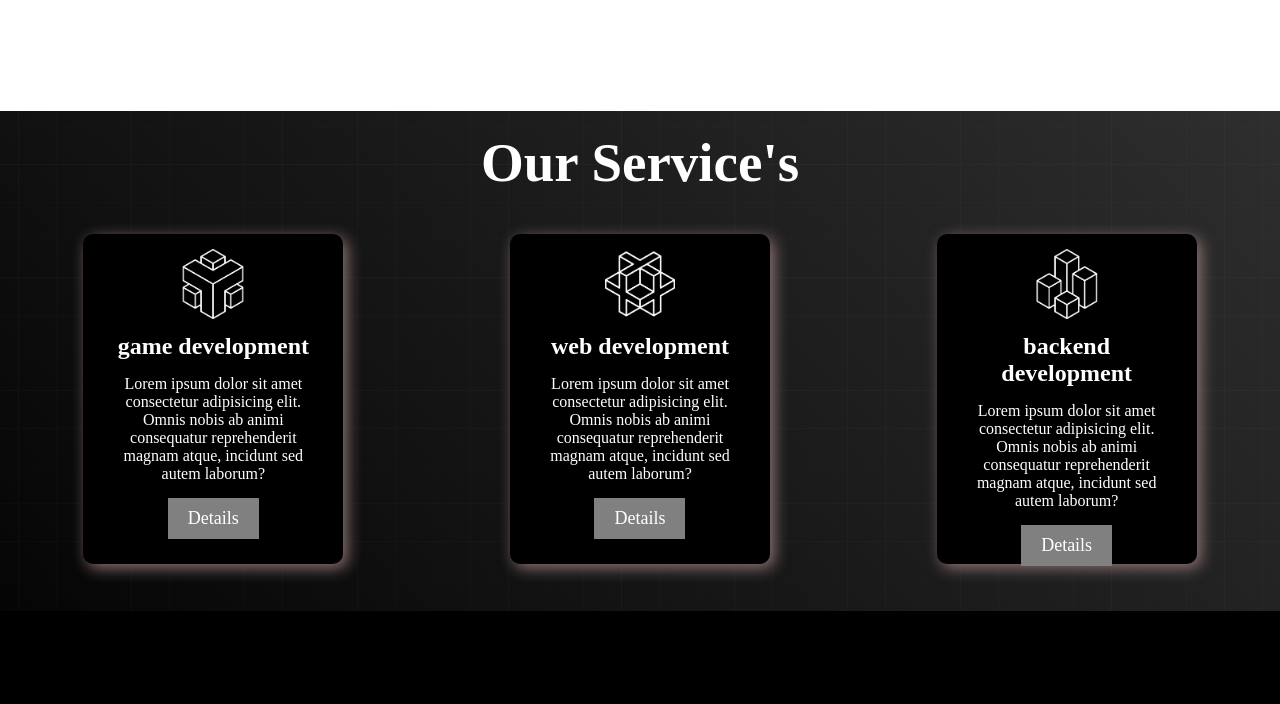
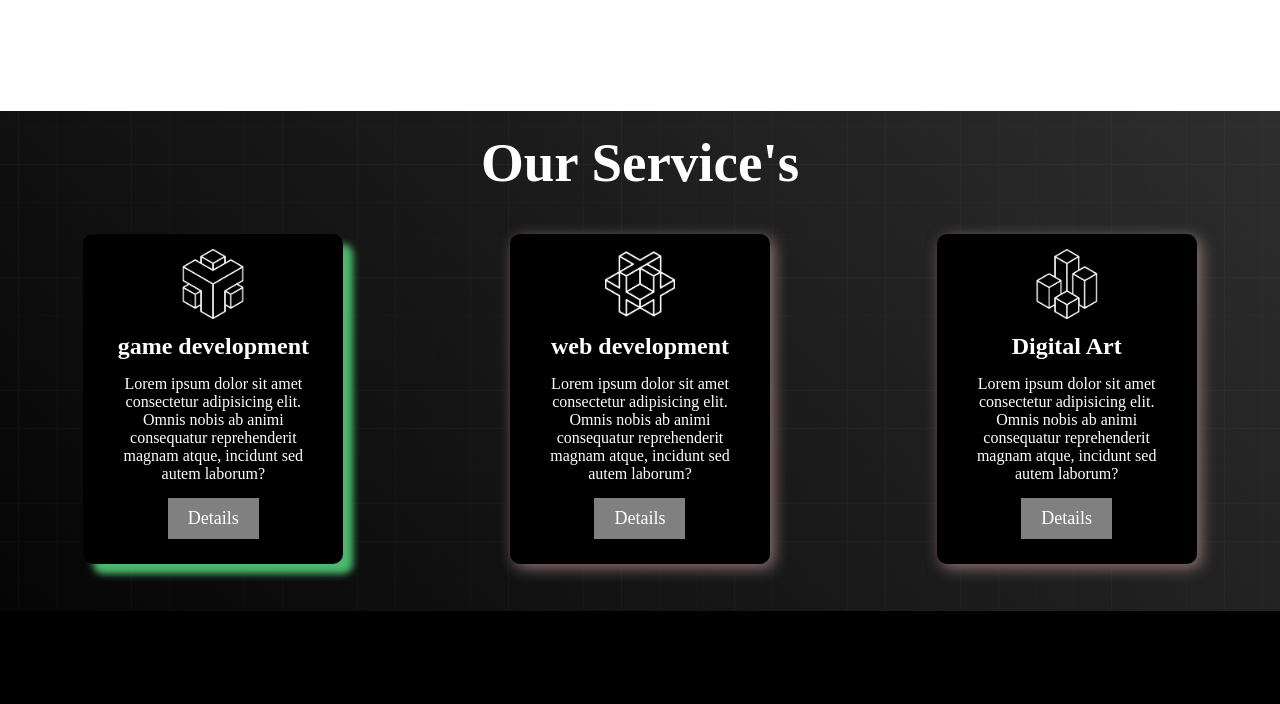
Before and after one commit to anik558363/Digital-Product, a plain HTML site: page index.html in a window 1280 px wide. In both pictures the pointer is over the element 213 px from the left and 1847 px from the top of the page. Shown: the part 1448-2152 px from the top of the page. Drawn offline with Linux system fonts and the light colour scheme.

```diff
--- a/index.html
+++ b/index.html
@@ -81,7 +81,7 @@
                 </div>
                 <div class="box">
                     <img class="icon" src="icon/2.png" alt="">
-                    <h2 class="box-title">backend development</h2>
+                    <h2 class="box-title">Digital Art</h2>
                     <p class="box-description">Lorem ipsum dolor sit amet consectetur adipisicing elit. Omnis nobis ab animi consequatur reprehenderit magnam atque, incidunt sed autem laborum?</p>
                     <button class="btn box-btn">Details</button>
                 </div>
--- a/style/style.css
+++ b/style/style.css
@@ -129,6 +129,12 @@
     padding: 15px;
     border-radius: 10px;
 }
+
+.box:hover{
+    box-shadow: 10px 10px 7px rgb(76, 185, 110);
+}
+
+
 .icon{
     width: 70px;
 }
```
